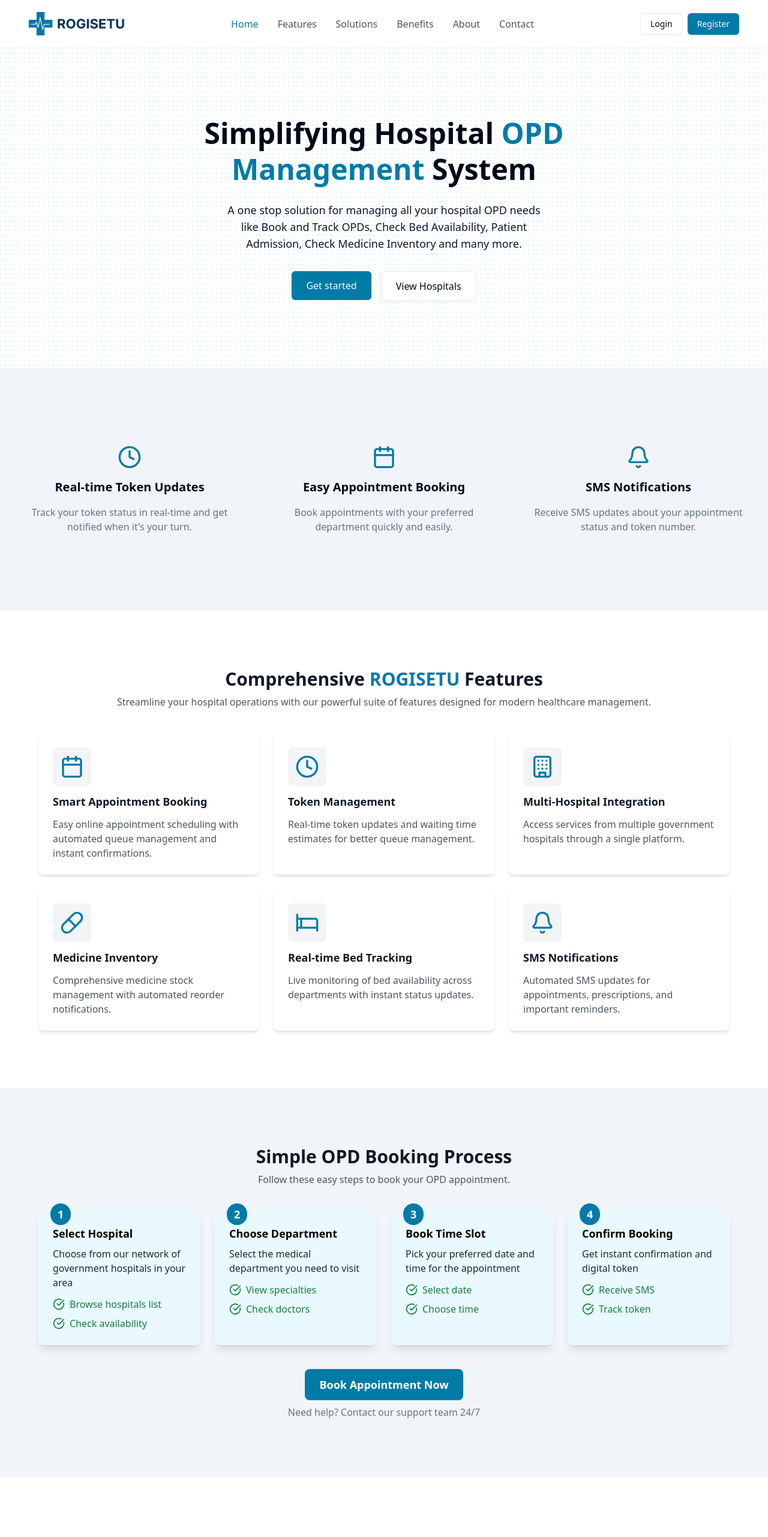
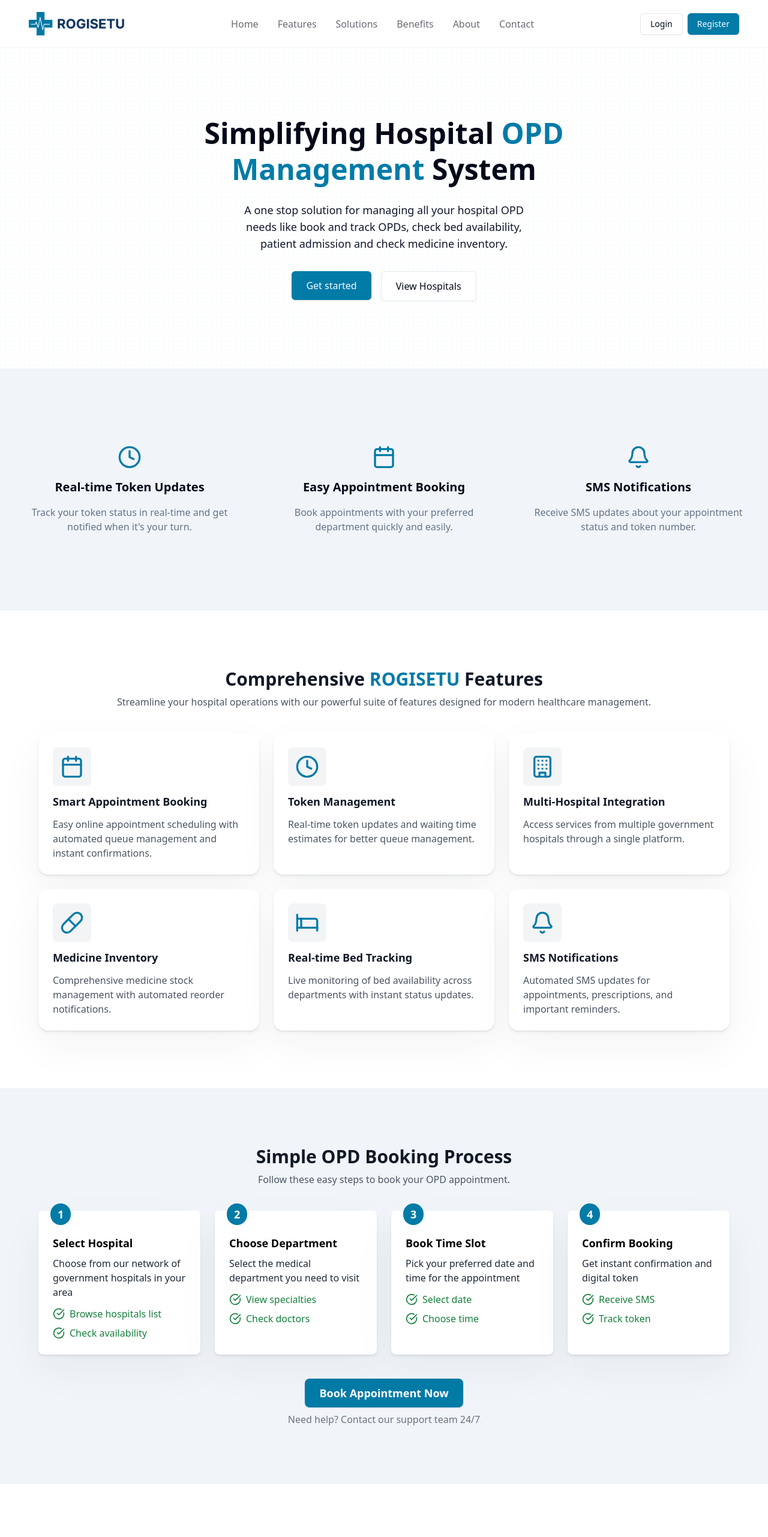
Before and after one commit to Nothingjustj/CareConnect, a Next.js app: page / in a window 1280 px wide. Shown: the top 2562 px of the page at 60% size. Built offline with nearby package versions, Linux system fonts and the light colour scheme.

Commit message:
improved ui/ux

```diff
--- a/src/actions/auth.ts
+++ b/src/actions/auth.ts
@@ -81,6 +81,8 @@
             role: null
         }
     }
+
+    redirect("/dashboard")
 
     revalidatePath("/", "layout")
     return { status: "success", user: data.user };
--- a/src/app/(landing)/hospitals/page.tsx
+++ b/src/app/(landing)/hospitals/page.tsx
@@ -23,7 +23,7 @@
     fetchHospitals();
   }, []);
 
-  if (loading) return <div className="flex items-center">
+  if (loading) return <div className="flex items-center text-xl">
   <svg
     className="animate-spin -ml-1 mr-3 h-5 w-5 text-black"
     xmlns="http://www.w3.org/2000/svg"
@@ -44,7 +44,7 @@
       d="M4 12a8 8 0 018-8V0C5.373 0 0 5.373 0 12h4zm2 5.291A7.962 7.962 0 014 12H0c0 3.042 1.135 5.824 3 7.938l3-2.647z"
     ></path>
   </svg>
-  <span>Loading...</span>
+  <span>Loading hospitals...</span>
 </div>;
 
   return (
--- a/src/app/page.tsx
+++ b/src/app/page.tsx
@@ -47,7 +47,7 @@
         <section
         className="bg-background flex flex-col items-center justify-center py-28 w-full"
         style={{
-          backgroundImage: `radial-gradient(circle at 0.5px 0.5px, rgba(6,182,212,0.6) 0.5px, transparent 0)`,
+          backgroundImage: `radial-gradient(circle at 0.5px 0.5px, rgba(6,182,212,0.2) 0.5px, transparent 0)`,
           backgroundSize: "8px 8px",
           backgroundRepeat: "repeat"
         }}
@@ -57,7 +57,7 @@
               Simplifying Hospital <span className="text-primary">OPD Management</span> System
             </h1>
             <p className="text-balance mt-6 text-lg text-secondary-foreground">
-              A one stop solution for managing all your hospital OPD needs like Book and Track OPDs, Check Bed Availability, Patient Admission, Check Medicine Inventory and many more.
+              A one stop solution for managing all your hospital OPD needs like book and track OPDs, check bed availability, patient admission and check medicine inventory.
             </p>
             <div className="mt-8 flex justify-center gap-4">
               <Button className="text-base py-6 px-6" asChild>
@@ -98,7 +98,7 @@
           </div>
         </section>
 
-        {/* Features---------------------------------Features Section ----------------------------------------------------------*/}
+        {/* ----------------Features Section ---------------*/}
         <section id="features" className="bg-white py-24 px-10">
           <div className="max-w-5xl mx-auto text-center">
             <h2 className="text-3xl font-bold text-gray-900">
@@ -113,7 +113,7 @@
             {features.map((feature, index) => (
               <div
                 key={index}
-                className="bg-white p-6 rounded-lg shadow-md flex flex-col space-y-3 transition-shadow duration-300 hover:shadow-lg hover:shadow-gray-400 cursor-pointer"
+                className="bg-white p-6 rounded-2xl shadow-[0_1px_1px_rgba(0,0,0,0.05),0_4px_6px_rgba(34,42,53,0.04),0_24px_68px_rgba(47,48,55,0.05),0_2px_3px_rgba(0,0,0,0.04)] flex flex-col space-y-3 cursor-pointer"
               >
                 <div className="p-3 rounded-lg bg-gray-100 w-fit">{feature.icon}</div>
                 <h3 className="text-lg font-semibold text-gray-900">{feature.title}</h3>
@@ -123,7 +123,7 @@
           </div>
         </section>
 
-        {/* Solutions-----------------------------------Solution Approach Section --------------------------------------------- */}
+        {/* --------------------Solutions-------------------- */}
         <section id="solutions" className="bg-muted py-24 px-6">
           <div className="max-w-5xl mx-auto text-center">
             <h2 className="text-3xl font-bold text-gray-900">Simple OPD Booking Process</h2>
@@ -161,7 +161,7 @@
             ].map((item, index) => (
               <div
                 key={index}
-                className="bg-[#e9f9ff] text-black p-6 rounded-lg shadow-lg relative hover:shadow-lg duration-300 hover:shadow-gray-400 cursor-pointer"
+                className="bg-white text-black p-6 rounded-lg shadow-[0_1px_1px_rgba(0,0,0,0.05),0_4px_6px_rgba(34,42,53,0.04),0_24px_68px_rgba(47,48,55,0.05),0_2px_3px_rgba(0,0,0,0.04)] relative cursor-pointer pt-10"
               >
                 <div className="absolute -top-3 left-5 bg-primary text-white rounded-full px-3 py-1 text-lg font-bold">
                   {item.step}
@@ -180,9 +180,9 @@
           </div>
 
           <div className="text-center mt-10">
-            <button className="bg-[hsl(196,98%,33%)] text-white px-6 py-3 rounded-lg font-bold text-lg hover:bg-[#1B87AF] transition">
-              Book Appointment Now
-            </button>
+            <Button className="bg-[hsl(196,98%,33%)] text-white p-6 rounded-lg font-bold text-lg hover:bg-[#1B87AF] transition" asChild>
+              <Link href="/dashboard/book-opd">Book Appointment Now</Link>
+            </Button>
             <p className="text-gray-500 mt-2">Need help? Contact our support team 24/7</p>
           </div>
         </section>
@@ -263,9 +263,9 @@
                   <option>Select Hospital</option>
                 </select>
               </div>
-              <button className="w-full bg-primary text-white font-semibold py-3 rounded-lg mt-4 hover:bg-primary/90">
-                Track Now
-              </button>
+              <Button className="w-full bg-primary text-white font-semibold p-3 rounded-lg mt-4 hover:bg-primary/90" asChild>
+                <Link href="/dashboard/track-opd">Track Now</Link>
+              </Button>
               <p className="text-gray-500 text-center mt-2">
                 Track your token status anytime, anywhere
               </p>
--- a/src/components/Header/NavLinks.tsx
+++ b/src/components/Header/NavLinks.tsx
@@ -8,7 +8,7 @@
 
 export default function NavLinks() {
   const [isMenuOpen, setIsMenuOpen] = useState(false);
-  const [activeSection, setActiveSection] = useState("/");
+  // const [activeSection, setActiveSection] = useState("/");
   const pathname = usePathname();
 
   // Close the menu when the route changes
@@ -17,49 +17,49 @@
   }, [pathname]);
 
   // Update the useEffect for scroll detection
-  useEffect(() => {
-    const handleScroll = () => {
-      const sections = document.querySelectorAll("section[id]");
-      const scrollPosition = window.scrollY + 150; // Add offset to account for header height
+  // useEffect(() => {
+  //   const handleScroll = () => {
+  //     const sections = document.querySelectorAll("section[id]");
+  //     const scrollPosition = window.scrollY + 150; // Add offset to account for header height
 
-      // Special case for home section when at the top of the page
-      if (scrollPosition < 300) {
-        // Adjust this value based on your hero section height
-        setActiveSection("/");
-        return;
-      }
+  //     // Special case for home section when at the top of the page
+  //     if (scrollPosition < 300) {
+  //       // Adjust this value based on your hero section height
+  //       setActiveSection("/");
+  //       return;
+  //     }
 
-      // Check other sections
-      let foundActiveSection = false;
-      sections.forEach((section) => {
-        const htmlSection = section as HTMLElement;
-        const sectionTop = htmlSection.offsetTop;
-        const sectionBottom = sectionTop + htmlSection.offsetHeight;
+  //     // Check other sections
+  //     let foundActiveSection = false;
+  //     sections.forEach((section) => {
+  //       const htmlSection = section as HTMLElement;
+  //       const sectionTop = htmlSection.offsetTop;
+  //       const sectionBottom = sectionTop + htmlSection.offsetHeight;
 
-        if (scrollPosition >= sectionTop && scrollPosition < sectionBottom) {
-          setActiveSection(`#${htmlSection.id}`);
-          foundActiveSection = true;
-        }
-      });
+  //       if (scrollPosition >= sectionTop && scrollPosition < sectionBottom) {
+  //         setActiveSection(`#${htmlSection.id}`);
+  //         foundActiveSection = true;
+  //       }
+  //     });
 
-      // If no section is active and we're not at the top, don't highlight any
-      if (!foundActiveSection && scrollPosition >= 300) {
-        setActiveSection("");
-      }
-    };
+  //     // If no section is active and we're not at the top, don't highlight any
+  //     if (!foundActiveSection && scrollPosition >= 300) {
+  //       setActiveSection("");
+  //     }
+  //   };
 
-    // Only run on client side
-    if (typeof window !== "undefined") {
-      window.addEventListener("scroll", handleScroll);
+  //   // Only run on client side
+  //   if (typeof window !== "undefined") {
+  //     window.addEventListener("scroll", handleScroll);
 
-      // Initial check
-      setTimeout(handleScroll, 100); // Small delay to ensure DOM is fully loaded
+  //     // Initial check
+  //     setTimeout(handleScroll, 100); // Small delay to ensure DOM is fully loaded
 
-      return () => {
-        window.removeEventListener("scroll", handleScroll);
-      };
-    }
-  }, []);
+  //     return () => {
+  //       window.removeEventListener("scroll", handleScroll);
+  //     };
+  //   }
+  // }, []);
 
   const navlinks = [
     {
@@ -95,13 +95,13 @@
   ];
 
   // Replace the isLinkActive function with this:
-  const isLinkActive = (url: string) => {
-    // Home is only active when explicitly at the top
-    if (url === "/" && activeSection === "/") return true;
+  // const isLinkActive = (url: string) => {
+  //   // Home is only active when explicitly at the top
+  //   if (url === "/" && activeSection === "/") return true;
 
-    // For other sections, match exactly with the current active section
-    return url === activeSection;
-  };
+  //   // For other sections, match exactly with the current active section
+  //   return url === activeSection;
+  // };
   return (
     <>
       {/* Desktop Navigation */}
@@ -110,11 +110,7 @@
           <Link
             key={navlink.name}
             href={navlink.url}
-            className={`transition duration-300 ${
-              isLinkActive(navlink.url)
-                ? "text-primary font-medium"
-                : "text-zinc-600 hover:text-primary"
-            }`}
+            className={`transition duration-300 text-foreground/60 hover:text-foreground`}
           >
             {navlink.name}
           </Link>
@@ -143,10 +139,7 @@
             <Link
               key={navlink.name}
               href={navlink.url}
-              className={`block px-3 py-2 rounded-md transition duration-300 ${
-                isLinkActive(navlink.url)
-                  ? "bg-primary/10 text-primary font-medium"
-                  : "hover:bg-muted text-zinc-600"
+              className={`block px-3 py-2 rounded-md transition duration-300 hover:bg-muted text-muted-foreground"
               }`}
               onClick={() => setIsMenuOpen(false)}
             >
--- a/src/components/book-opd-form.tsx
+++ b/src/components/book-opd-form.tsx
@@ -314,8 +314,8 @@
                 name="hospital"
                 value={selectedHospital || ""}
               >
-                <SelectTrigger className="bg-white">
-                  <SelectValue placeholder="Select hospital" />
+                <SelectTrigger className="bg-white w-full max-w-[80vw] md:max-w-none truncate">
+                  <SelectValue placeholder="Select hospital" className="truncate" />
                 </SelectTrigger>
                 <SelectContent>
                   <SelectGroup>
--- a/src/components/register-form.tsx
+++ b/src/components/register-form.tsx
@@ -38,7 +38,6 @@
     const result = await signUp(formData);
 
     if (result.status === "success") {
-      router.push("/dashboard");
       toast.success("Account created successfully");
       dispatch(
         setUser({
```
Also changed, not shown: src/components/dashboard-sidebar.tsx (+7 -3 lines).
